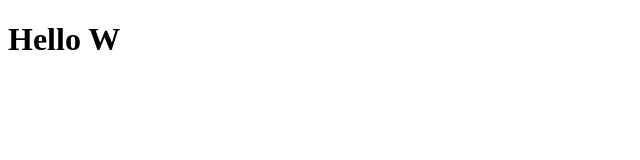
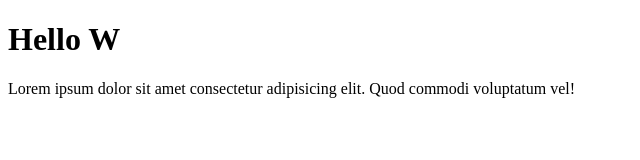
Before and after one commit to Rofiyev/github-tutorial, a plain HTML site: page index.html in a window 1280 px wide. Shown: the whole page, without its empty margins (0-640 px from the left). Drawn offline with Linux system fonts and the light colour scheme.

Commit message:
new p tag

```diff
--- a/index.html
+++ b/index.html
@@ -8,5 +8,6 @@
 </head>
 <body>
     <h1>Hello W</h1>
+    <p>Lorem ipsum dolor sit amet consectetur adipisicing elit. Quod commodi voluptatum vel!</p>
 </body>
 </html>
```
